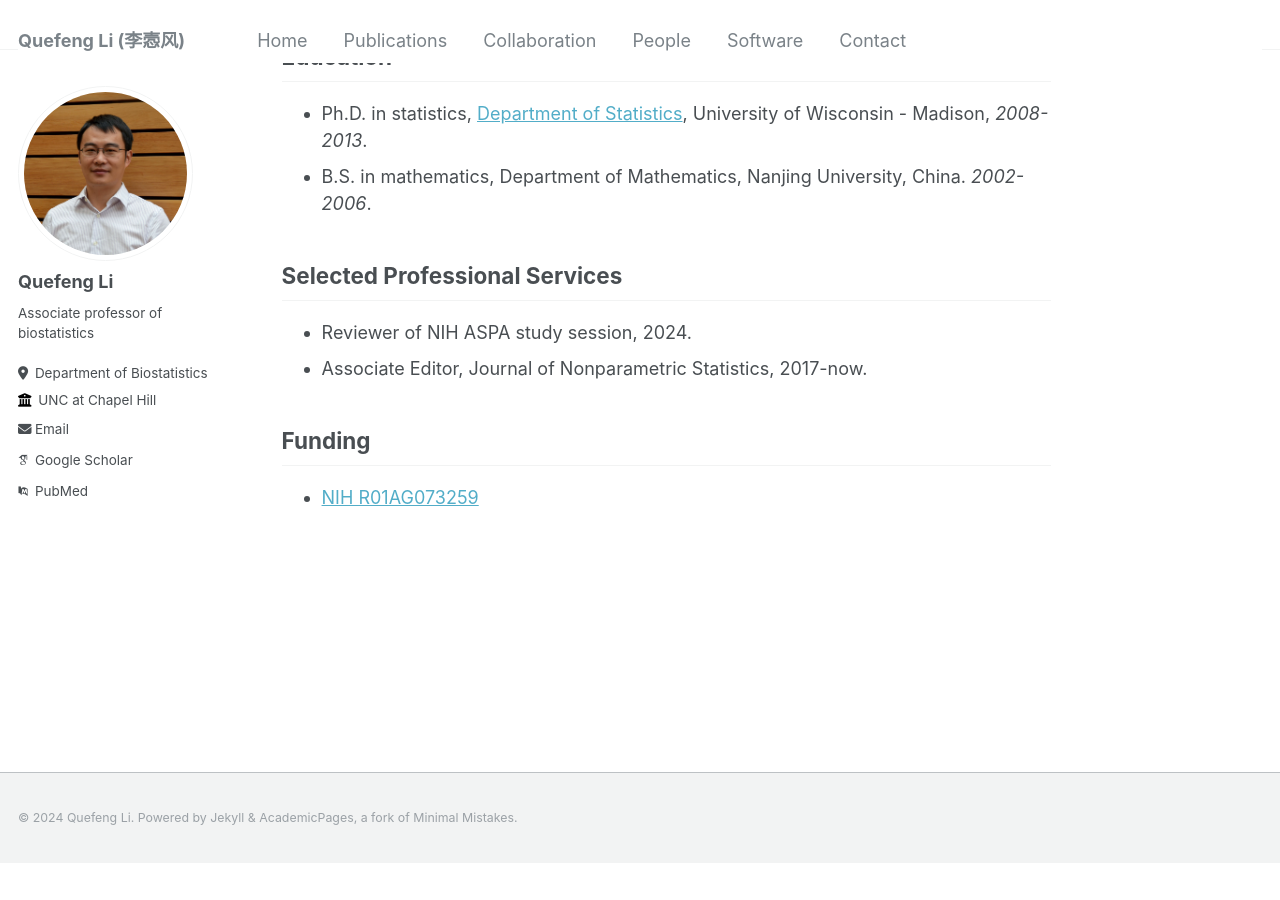
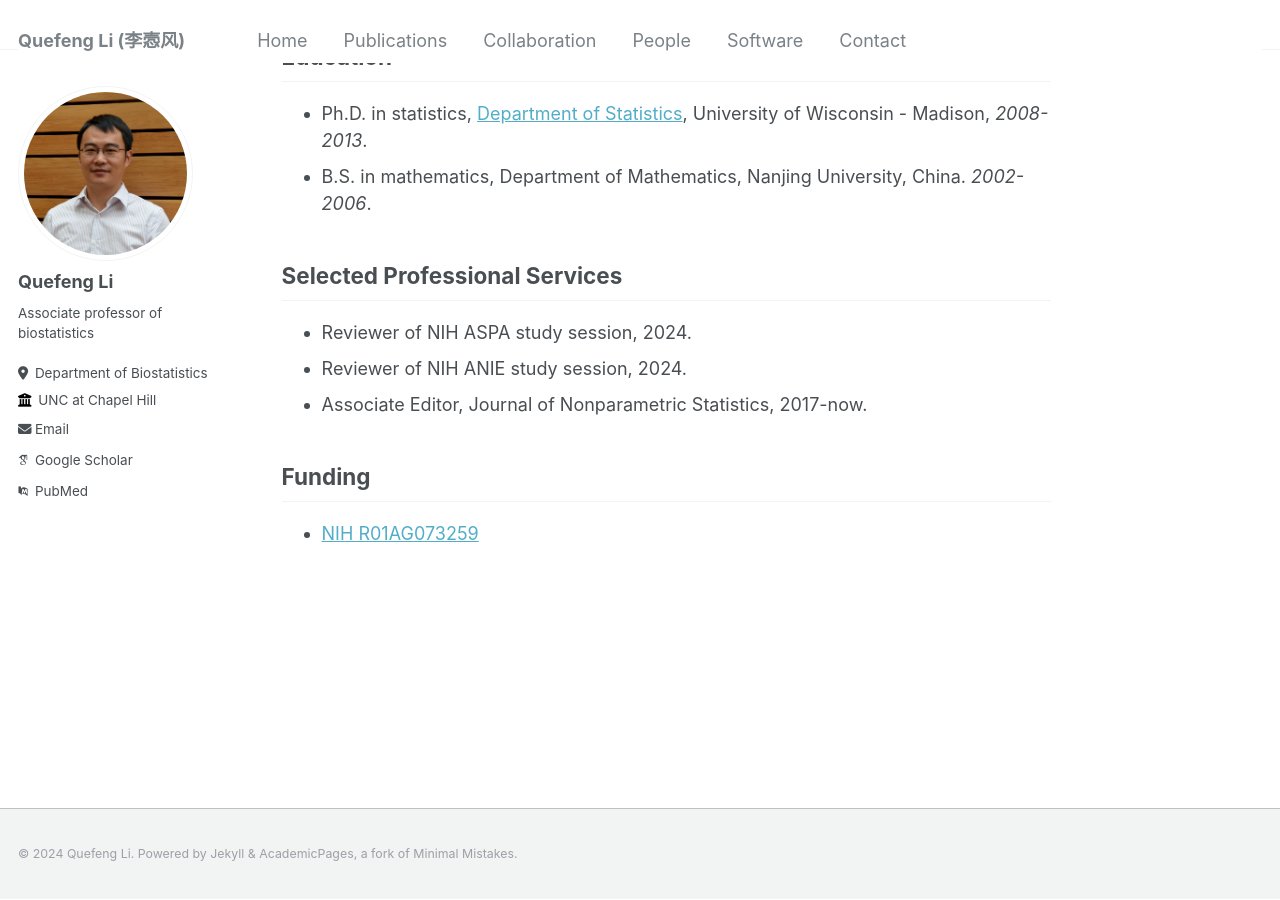
Before and after one commit to quefengli/quefengli.github.io, a Jekyll site: the page built from _pages/about.md, in a window 1280 px wide and 900 px high, scrolled down 784 px. Built offline with Jekyll 4.4.1, drawn with Linux system fonts in a browser that asks for light colours; some web fonts are replaced; before the commit the page ends 1648 px from its top, so only the background shows below that.

Commit message:
Update about.md

```diff
--- a/_pages/about.md
+++ b/_pages/about.md
@@ -31,6 +31,7 @@ at Chapel Hill. My primary research focuses on high-dimensional statistics and i
 
 ## Selected Professional Services
 - Reviewer of NIH ASPA study session, 2024.
+- Reviewer of NIH ANIE study session, 2024.
 - Associate Editor, Journal of Nonparametric Statistics, 2017-now.
 
 ## Funding
```
